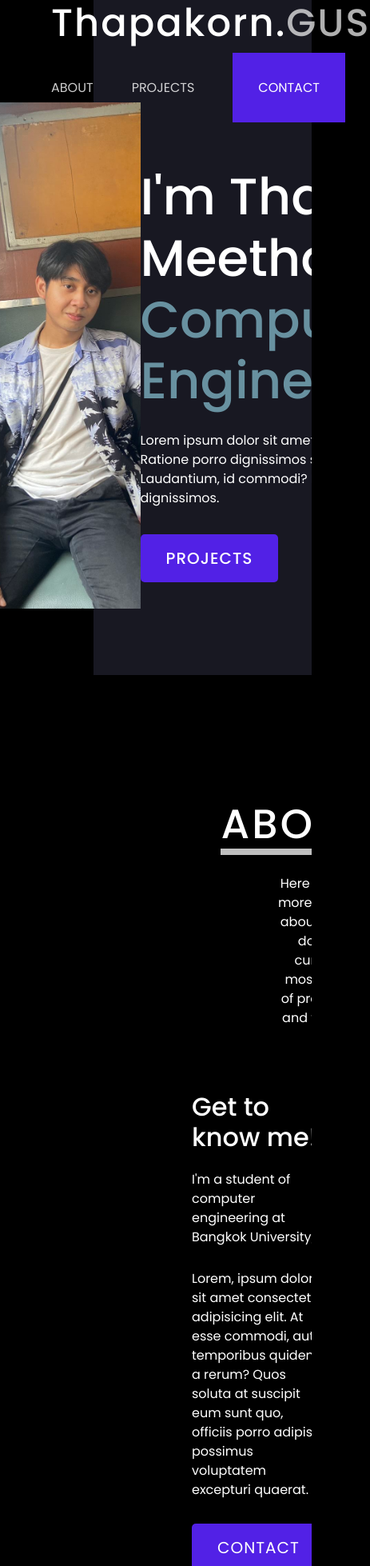
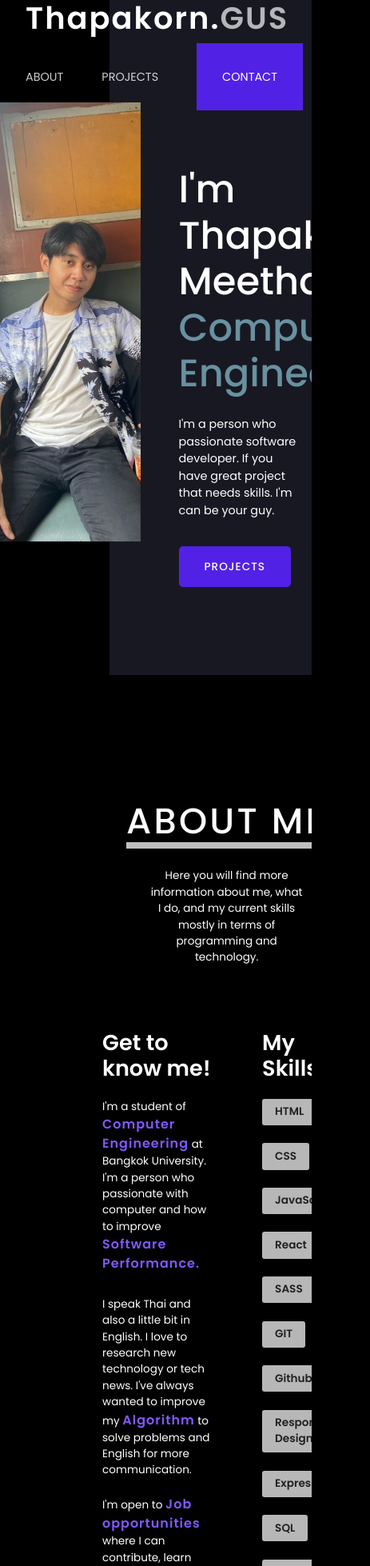
Before and after one commit to Thapakornd/Profile-Landing-page, a React (Vite) app: page / in a window 390 px wide. Shown: the top 1958 px of the page at 80% size, 463 px wide, since content can reach past the window. Built offline with nearby package versions, Linux system fonts and the light colour scheme.

Commit message:
Create responsive for width1200 and 930 pixel

```diff
--- a/src/components/About/About.jsx
+++ b/src/components/About/About.jsx
@@ -14,14 +14,16 @@ const About = () => {
       <div className="r-1">
         <h3>Get to know me!</h3>
         <p>
-          I'm a student of computer engineering at Bangkok University,
+          I'm a student of <span>Computer Engineering</span> at Bangkok University.
+          I'm a person who passionate with computer and how to improve <span>Software Performance.</span>
         </p>
         <p>
-          Lorem, ipsum dolor sit amet consectetur adipisicing elit. At esse
-          commodi, aut temporibus quidem a rerum? Quos soluta at suscipit eum
-          sunt quo, officiis porro adipisci possimus voluptatem excepturi
-          quaerat.
+          I speak Thai and also a little bit in English. I love to research new technology or tech news.
+          I've always wanted to improve my <span>Algorithm</span> to solve problems and English for more communication.
+          <br /><br /> I'm open to <span>Job opportunities</span> where I can contribute, learn and grow.
         </p>
+
+
         <div className="btn-contact">
           <a href="#contact">CONTACT</a>
         </div>
--- a/src/components/About/About.scss
+++ b/src/components/About/About.scss
@@ -22,7 +22,7 @@
 
         p {
             text-align: center;
-            width: 40%;
+            width: 50vw;
         }
     }
 
@@ -32,8 +32,17 @@
         grid-gap: 0.8rem;
 
         h3 {
-            font-weight: 500;
+            font-weight: 600;
             font-size: 2rem;
+        }
+
+        p{
+            span{
+                color: #8258ff;
+                font-weight: 600;
+                font-size: 1.1rem;
+                letter-spacing: 1px;
+            }
         }
 
         .btn-contact {
@@ -61,7 +70,7 @@
         grid-gap: 0.8rem;
 
         h3 {
-            font-weight: 500;
+            font-weight: 600;
             font-size: 2rem;
         }
 
@@ -81,3 +90,73 @@
         }
     }
 }
+
+@media (max-width: 1200px) {
+    .about{
+        font-size: 95%;
+        margin: 10rem 8rem 16rem;
+
+        .head{
+            h1{
+                font-size: 3rem;
+            }
+        }
+
+        .r-1{
+            h3{
+                font-size: 1.9rem;
+            }
+
+            .btn-contact{
+                a{
+                    font-size: 1.05rem;
+                }
+            }
+        }
+
+        .r-2{
+
+            h3{
+                font-size: 1.9rem;
+            }
+        }
+    }
+}
+
+@media (max-width: 930px) {
+    .about{
+        font-size: 85%;
+        margin: 10rem 8rem 16rem;
+
+        .head{
+            h1{
+                font-size: 2.8rem;
+            }
+        }
+
+        .r-1{
+            h3{
+                font-size: 1.7rem;
+            }
+
+            p{
+                span{
+                    font-size: 1rem;
+                }
+            }
+
+            .btn-contact{
+                a{
+                    font-size: 0.85rem;
+                }
+            }
+        }
+
+        .r-2{
+
+            h3{
+                font-size: 1.7rem;
+            }
+        }
+    }
+}
--- a/src/components/Footer/Footer.scss
+++ b/src/components/Footer/Footer.scss
@@ -106,3 +106,14 @@
         }
     }
 }
+
+@media (max-width: 930px){
+    .footer{
+
+        .logo{
+            h4{
+                font-size: 1.2rem;
+            }
+        }
+    }
+}
--- a/src/components/Hero/Hero.jsx
+++ b/src/components/Hero/Hero.jsx
@@ -16,10 +16,8 @@ const Hero = () => {
             <span>Computer Engineering </span>
           </h1>
           <p>
-            Lorem ipsum dolor sit amet consectetur adipisicing elit. Dolorum,
-            excepturi rem. Ratione porro dignissimos suscipit quibusdam a,
-            deserunt quam veniam. Laudantium, id commodi? Reiciendis quod
-            perspiciatis cupiditate impedit nisi dignissimos.
+            I'm a person who passionate software developer.
+            If you have great project that needs skills. I'm can be your guy.
           </p>
           <div className="btn-project">
             <a href="#projects" >
--- a/src/components/Hero/Hero.scss
+++ b/src/components/Hero/Hero.scss
@@ -7,6 +7,7 @@
         display: grid;
         z-index: 10;
         grid-template-columns: 1fr 1fr;
+        grid-gap: 3rem;
         padding: 8rem 0;
         color: #fff;
 
@@ -26,12 +27,16 @@
             padding: 5rem 2rem 0 0;
 
             h1 {
-                width: 650px;
+                width: 40vw;
                 font-size: 4rem;
 
                 span {
                     color: #6891a0;
                 }
+            }
+
+            p {
+                width: 40vw;
             }
 
             .btn-project {
@@ -65,3 +70,53 @@
         z-index: 9;
     }
 }
+
+@media (max-width: 1200px) {
+    .hero {
+        font-size: 95%;
+
+        .content-main {
+
+            .content-1 {
+                h1 {
+                    font-size: 3.8rem;
+                }
+                .btn-project{
+                    a{
+                        font-size: 1.05rem;
+                    }
+                }
+            }
+
+        }
+    }
+}
+
+
+@media (max-width: 930px){
+    .hero{
+        font-size: 90%;
+
+        .content-main{
+            .profile{
+                img{
+                    height: 65vh;
+                }
+            }
+            .content-1{
+                h1{
+                    font-size: 3rem;
+                }
+                .btn-project{
+                    a{
+                        font-size: 0.85rem;
+                    }
+                }
+            }
+        }
+
+        .block{
+            width: 65vw;
+        }
+    }
+}
--- a/src/components/Navbar/Navbar.scss
+++ b/src/components/Navbar/Navbar.scss
@@ -10,6 +10,7 @@
 
         h1 {
             font-size: 3rem;
+            font-weight: 600;
         }
         span {
             color: #ffffffaf;
@@ -48,3 +49,28 @@
         }
     }
 }
+
+@media (max-width: 1200px) {
+    .navbar{
+        font-size: 95%;
+
+        .logo{
+            h1{
+                font-size: 2.8rem;
+            }
+        }
+    }
+}
+
+@media (max-width: 930px){
+    .navbar{
+        font-size: 90%;
+        padding: 0 2rem;
+
+        .logo{
+            h1{
+                font-size: 2.4rem;
+            }
+        }
+    }
+}
--- a/src/components/Work/Work.scss
+++ b/src/components/Work/Work.scss
@@ -94,3 +94,51 @@
         }
     }
 }
+
+@media (max-width: 1200px){
+    .work{
+        margin: auto 8rem;
+    }
+}
+
+@media (max-width: 930px){
+    .work{
+        .normal-wrapper{
+            .logo{
+                span{
+                    font-size: 1.1rem;
+                }
+                h1{
+                    font-size: 3rem;
+                }
+            }
+
+            .btn-github{
+                a{
+                    font-size: 1rem;
+                    font-weight: 600;
+                    letter-spacing: 2px;
+                    color: #fff;
+                    text-decoration: none;
+                    border: 1px solid #5221e6;
+                    padding: 1rem 2rem;
+                    transition: all 0.2s ease-in-out;
+                }
+            }
+
+            .project-wrapper{
+                a {
+                    .content {
+
+                        h3 {
+                            font-size: 1.1rem;
+                        }
+                        p {
+                            font-size: 0.9rem;
+                        }
+                    }
+                }
+            }
+        }
+    }
+}
--- a/src/index.css
+++ b/src/index.css
@@ -2,7 +2,6 @@
 :root {
   color: rgba(0, 0, 0, 0.87);
   background-color: #000;
-  cursor: ;
 
   font-synthesis: none;
   text-rendering: optimizeLegibility;
```
